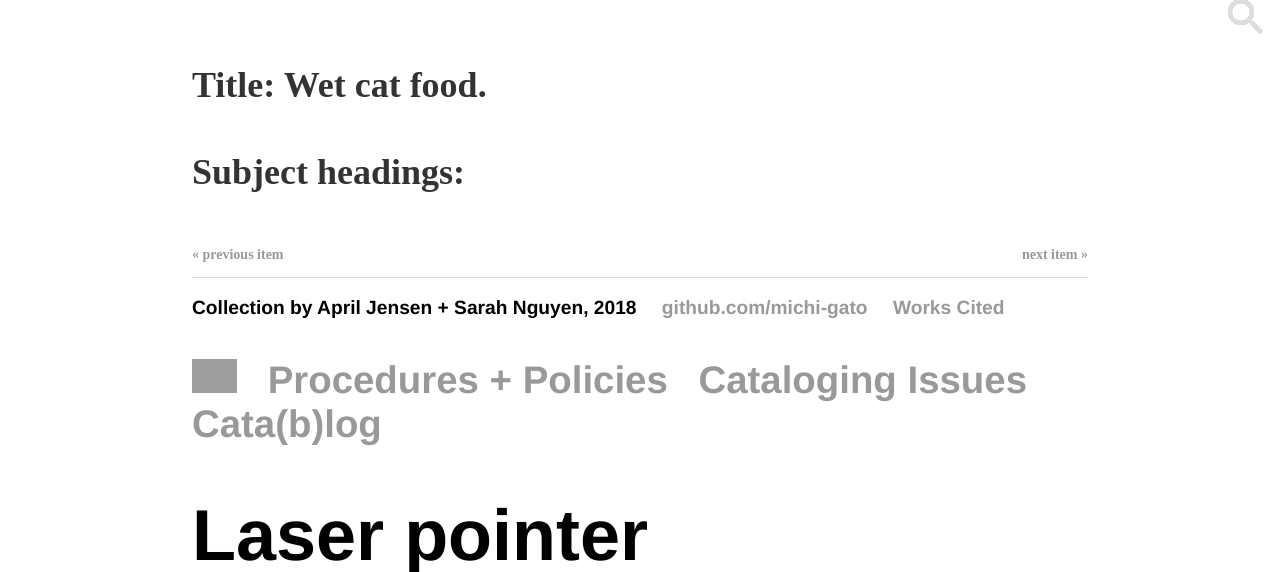
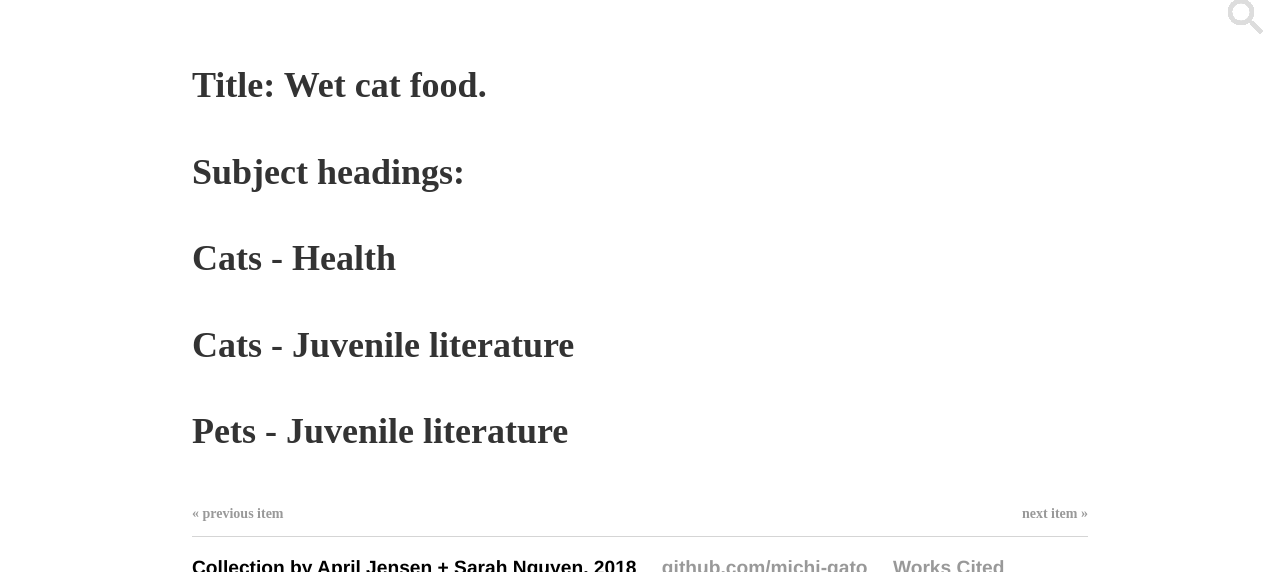
Before and after one commit to cat-alog/cat-alog.github.io, a Jekyll site: the page built from tags.html, in a window 1280 px wide and 900 px high, scrolled down 1848 px, cut to the strip 22-594 px from the top of the window. Built offline with Jekyll 4.4.1, drawn with Linux system fonts in a browser that asks for light colours; grey boxes are pictures that could not be loaded.

Commit message:
subj head

```diff
--- a/_posts/2017-12-01-catfood.md
+++ b/_posts/2017-12-01-catfood.md
@@ -8,3 +8,9 @@ tags: 3d-obj
 **Title:** Wet cat food.
 
 **Subject headings:**
+
+Cats - Health
+
+Cats - Juvenile literature
+
+Pets - Juvenile literature
```
